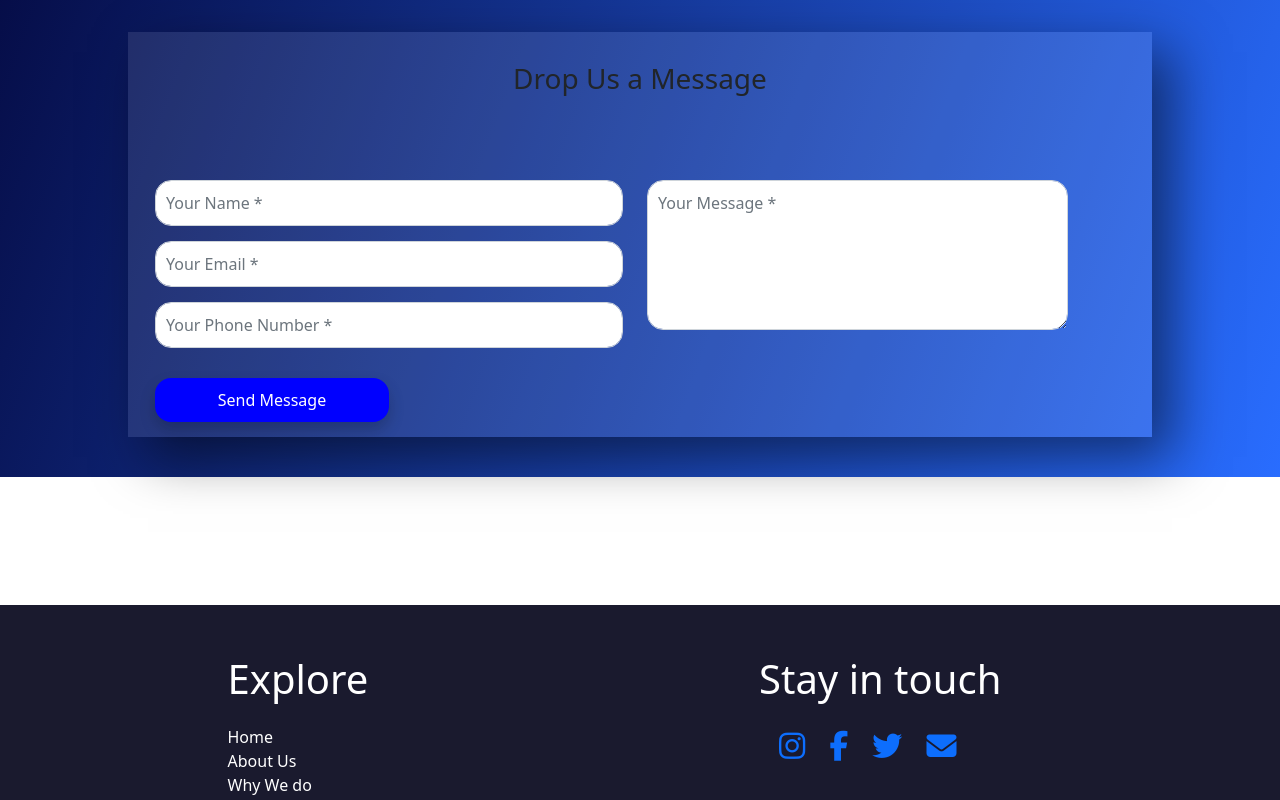
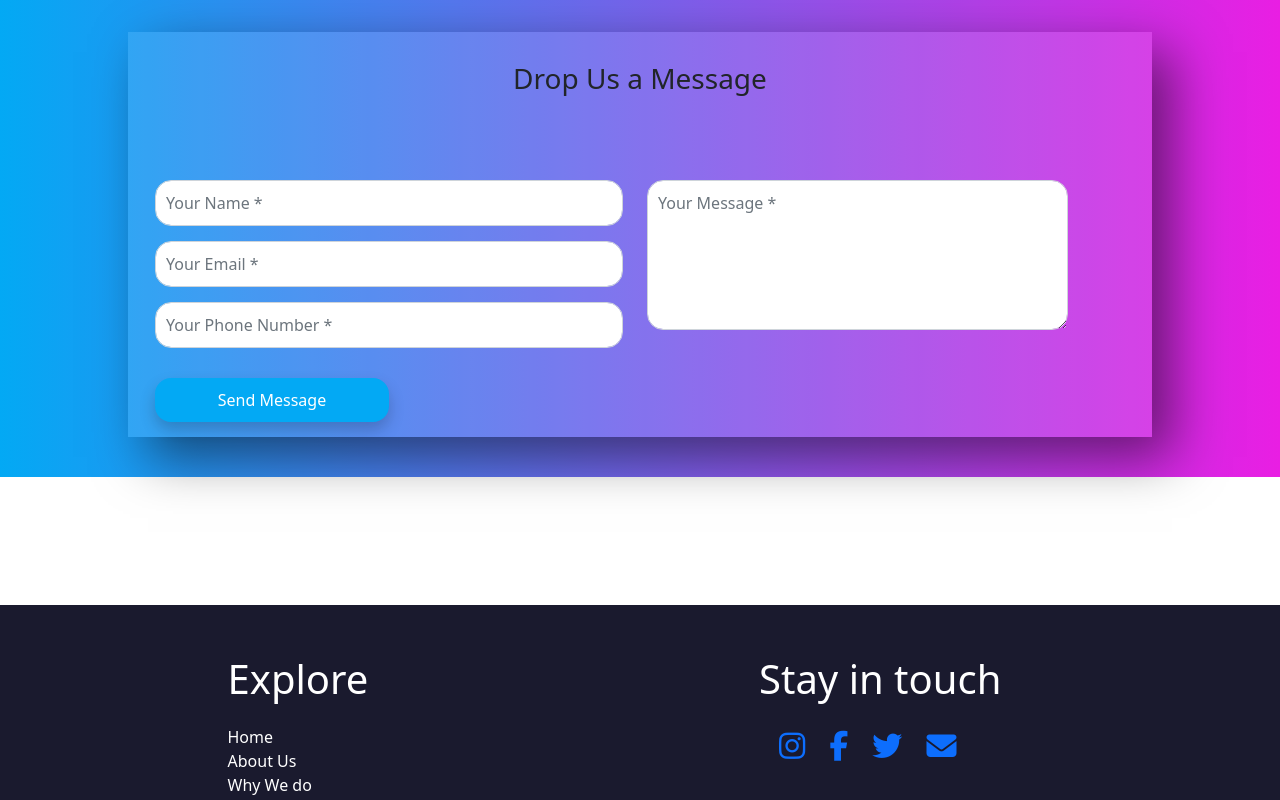
Before and after one commit to Excess-3/Project, a website: page src/index.html in a window 1280 px wide. In both pictures the pointer is over the input "Send Message". Shown: the part 2708-3508 px from the top of the page. Drawn offline with nearby package versions, Linux system fonts and the light colour scheme; a script that the page names is missing.

Commit message:
Update style.css

```diff
--- a/src/style.css
+++ b/src/style.css
@@ -692,8 +692,8 @@ body {
 
 /* Contact US section */
 .contact{
-    background-image: linear-gradient( 109.7deg,  rgba(1,0,47,1) -13.3%, rgba(41,109,255,1) 100.2% );
-    /* background: linear-gradient(to left,  #e91ee3 , #03a9f4 ); */
+/*     background-image: linear-gradient( 109.7deg,  rgba(1,0,47,1) -13.3%, rgba(41,109,255,1) 100.2% ); */
+    background: linear-gradient(to left,  #e91ee3 , #03a9f4 );
     /* height: 500px; */
     margin:10% 0 10% 0;
     width: 100%;
@@ -737,7 +737,8 @@ body {
 .contact .contactBtn:hover{
 box-shadow: 0 8px 16px 0 rgba(0,0,0,0.2);
 color: white;
-background-color: blue;
+/* background-color: blue; */
+   background-color: #03a9f4;
 }
 .contact .contactBtn:active {
 
```
